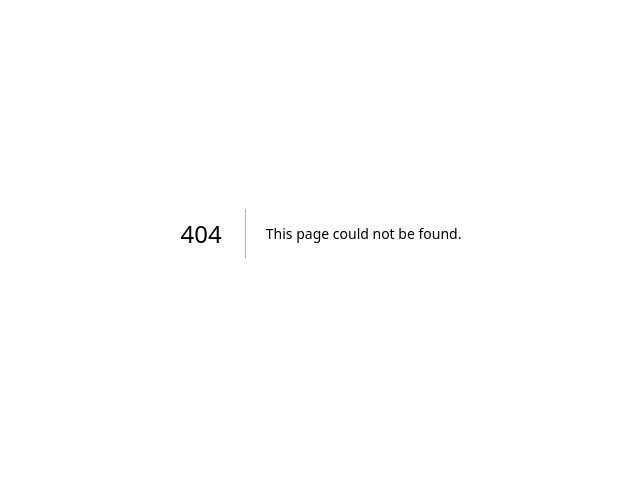
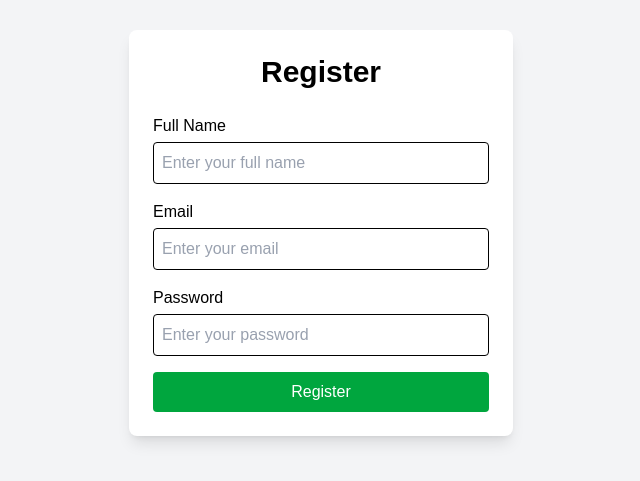
Before and after one commit to bipasna222/RentEase, a Next.js app: page /register in a window 1280 px wide. Before the commit this address had no page. Shown: the part 167-648 px from the top of the page, without its empty margins (319-959 px from the left). Built offline with nearby package versions, Linux system fonts and the light colour scheme.

Commit message:
Add login and register page UI

```diff
--- /dev/null
+++ b/src/app/login/page.jsx
@@ -0,0 +1,37 @@
+export default function LoginPage() {
+  return (
+    <div className="flex min-h-screen items-center justify-center bg-gray-100">
+      <div className="w-96 rounded-lg bg-white p-6 shadow-lg">
+        <h1 className="mb-6 text-center text-3xl font-bold text-black">
+          Login
+        </h1>
+
+        <form>
+          <div className="mb-4">
+            <label className="text-black">Email</label>
+            <input
+              type="email"
+              placeholder="Enter your email"
+              className="mt-1 w-full rounded border p-2 text-black"
+            />
+          </div>
+
+          <div className="mb-4">
+            <label className="text-black">Password</label>
+            <input
+              type="password"
+              placeholder="Enter your password"
+              className="mt-1 w-full rounded border p-2 text-black placeholder:text-gray-400"
+            />
+          </div>
+
+          <button
+            className="w-full rounded bg-blue-600 p-2 text-white"
+          >
+            Login
+          </button>
+        </form>
+      </div>
+    </div>
+  );
+}
--- /dev/null
+++ b/src/app/register/page.jsx
@@ -0,0 +1,47 @@
+export default function RegisterPage() {
+  return (
+    <div className="flex min-h-screen items-center justify-center bg-gray-100">
+      <div className="w-96 rounded-lg bg-white p-6 shadow-lg">
+        <h1 className="mb-6 text-center text-3xl font-bold text-black">
+          Register
+        </h1>
+
+        <form>
+          <div className="mb-4">
+            <label className="text-black">Full Name</label>
+            <input
+              type="text"
+              placeholder="Enter your full name"
+              className="mt-1 w-full rounded border p-2 text-black placeholder:text-gray-400"
+            />
+          </div>
+
+          <div className="mb-4">
+            <label className="text-black">Email</label>
+            <input
+              type="email"
+              placeholder="Enter your email"
+              className="mt-1 w-full rounded border p-2 text-black placeholder:text-gray-400"
+            />
+          </div>
+
+          <div className="mb-4">
+            <label className="text-black">Password</label>
+            <input
+              type="password"
+              placeholder="Enter your password"
+              className="mt-1 w-full rounded border p-2 text-black placeholder:text-gray-400"
+            />
+          </div>
+
+          <button
+            type="submit"
+            className="w-full rounded bg-green-600 p-2 text-white"
+          >
+            Register
+          </button>
+        </form>
+      </div>
+    </div>
+  );
+}
```
